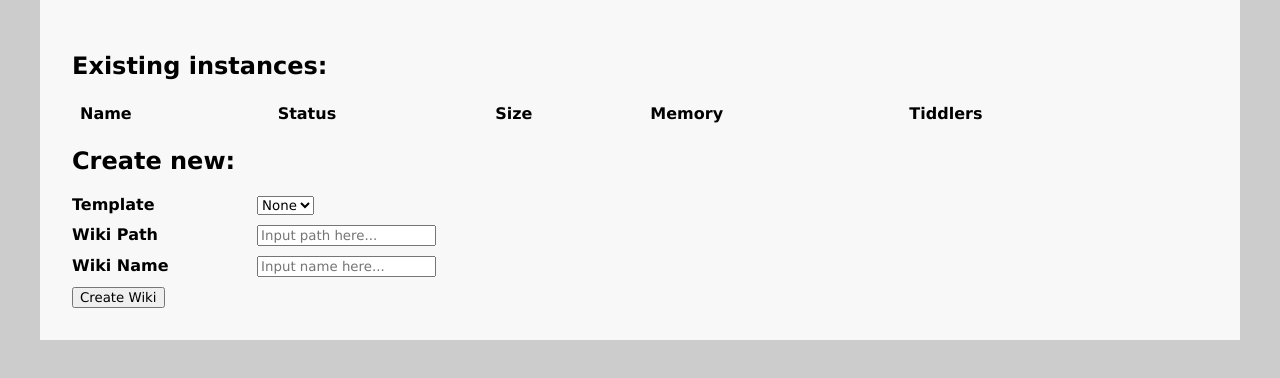
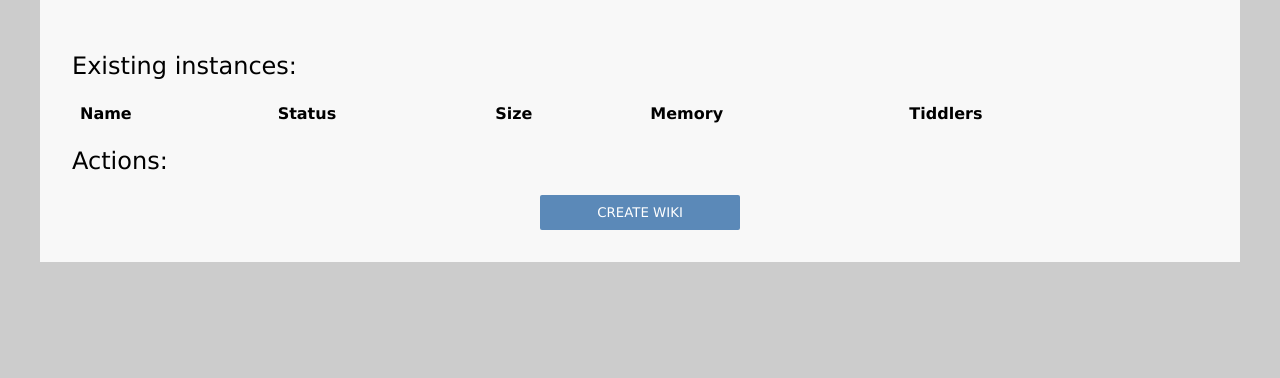
Before and after one commit to EvidentlyCube/tw-deployer, a website: page assets/index.html in a window 1280 px wide. Drawn offline with Linux system fonts and the light colour scheme; files that its build step writes are made by us from their sources; files whose address does not match are found by name.

Commit message:
Cleanup + started work on creating a new wiki

```diff
--- a/assets/css/common.css
+++ b/assets/css/common.css
@@ -7,6 +7,15 @@ body {
 	margin: 0;
 	padding: 0;
 	background: #CCC;
+}
+
+h1,
+h2,
+h3,
+h4,
+h5,
+h6 {
+	font-weight: 100;
 }
 
 button {
@@ -45,6 +54,12 @@ button:disabled {
 	background: #F8F8F8;
 }
 
+#global-actions {
+	display: flex;
+	justify-content: center;
+	gap: 20px;
+}
+
 .form-row {
 	padding-bottom: 10px;
 }
--- a/assets/frontend.js
+++ b/assets/frontend.js
@@ -1,11 +1,9 @@
 import { backupWiki, loadBackups, loadPm2Status, loadWikiDetails, startWiki, stopWiki } from "./frontend.actions.js";
 import { apiFetch } from "./frontend.api.js";
-import { handleCopyWikiModal } from "./frontend.copyWikiModal.js";
-import { createWiki } from "./frontend.createWiki.js";
 import { deleteWiki } from "./frontend.deleteWiki.js";
-import { dm } from "./frontend.dm.js";
 import { getHtml } from "./frontend.getHtml.js";
 import { getModalHtml } from "./frontend.getModalHtml.js";
+import { handleCopyWikiModal } from "./frontend.modalCopyWiki.js";
 import { setDisabled } from "./frontend.utils.js";
 
 ready(async () => {
@@ -23,18 +21,11 @@ ready(async () => {
 	};
 
 	const wikiPaths = await apiFetch("get-wikis");
-	const $newTwForm = document.querySelector("#new-tw");
 
 	await Promise.all(wikiPaths.sort().map(wikiPath => initializeWikiPath(wikiPath)));
 
 	setDisabled(document, "#wiki-table button", false);
 	setDisabled(document, "#modals button", false);
-
-	$newTwForm.on("submit", e => {
-		e.preventDefault();
-
-		createWiki();
-	});
 
 	document.on("keydown", e => {
 		if (e.key === "Escape") {
@@ -45,11 +36,8 @@ ready(async () => {
 });
 
 async function initializeWikiPath(wikiPath) {
-	const $templates = document.querySelector("#template");
 	const $tableRows = document.q("#wiki-table tbody");
 	const $modals = document.querySelector("#modals");
-
-	$templates.appendChild(dm("option", { value: wikiPath, text: `/${wikiPath}` }));
 
 	const $wikiRow = getHtml(wikiPath);
 	const $wikiModal = getModalHtml(wikiPath);
--- a/assets/frontend.copyWikiModal.js
+++ b/assets/frontend.modalCopyWiki.js
@@ -11,7 +11,6 @@ export async function handleCopyWikiModal(template) {
 	$editModal.querySelector("header").innerHTML = `Create a copy of <code>/${template}</code>`;
 	$editModal.querySelectorAll("input").forEach(input => input.value = "");
 	setDisabled($editModal, "button", false);
-
 
 	const onSubmit = async e => {
 		if (e.type === "keydown" && e.key !== "Enter") {
--- a/assets/index.html
+++ b/assets/index.html
@@ -24,36 +24,10 @@
 				<tbody></tbody>
 			</table>
 
-			<h2>Create new:</h2>
-			<form id="new-tw">
-				<div class="form-row">
-					<label for="template">Template</label>
-					<select id="template">
-						<option value="">None</option>
-					</select>
-				</div>
-
-				<div class="form-row">
-					<label for="path">Wiki Path</label>
-					<input
-						id="path"
-						placeholder="Input path here..."
-						pattern="^[a-z0-9-]+$"
-						required
-					/>
-				</div>
-
-				<div class="form-row">
-					<label for="name">Wiki Name</label>
-					<input
-						id="name"
-						placeholder="Input name here..."
-						required
-					/>
-				</div>
-
-				<input type="submit" value="Create Wiki" />
-			</form>
+			<h2>Actions:</h2>
+			<div id="global-actions">
+				<button id="action-create-wiki">Create Wiki</button>
+			</div>
 		</div>
 
 		<div id="modals">
```
